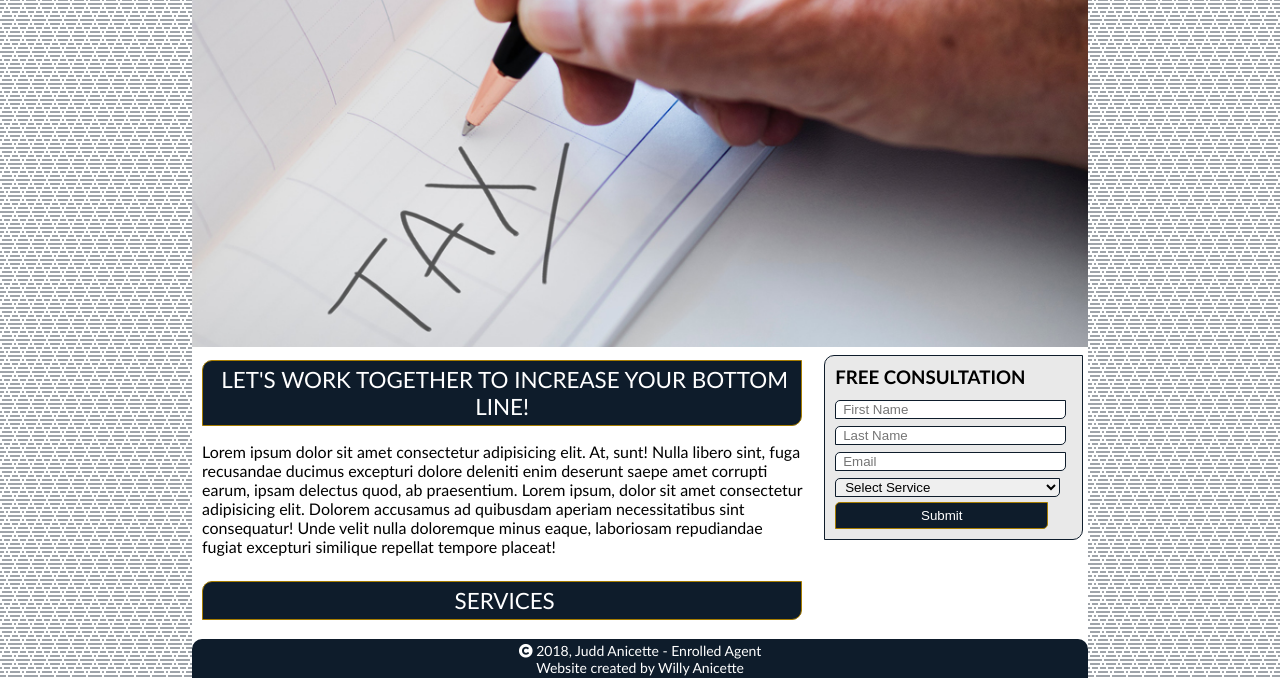
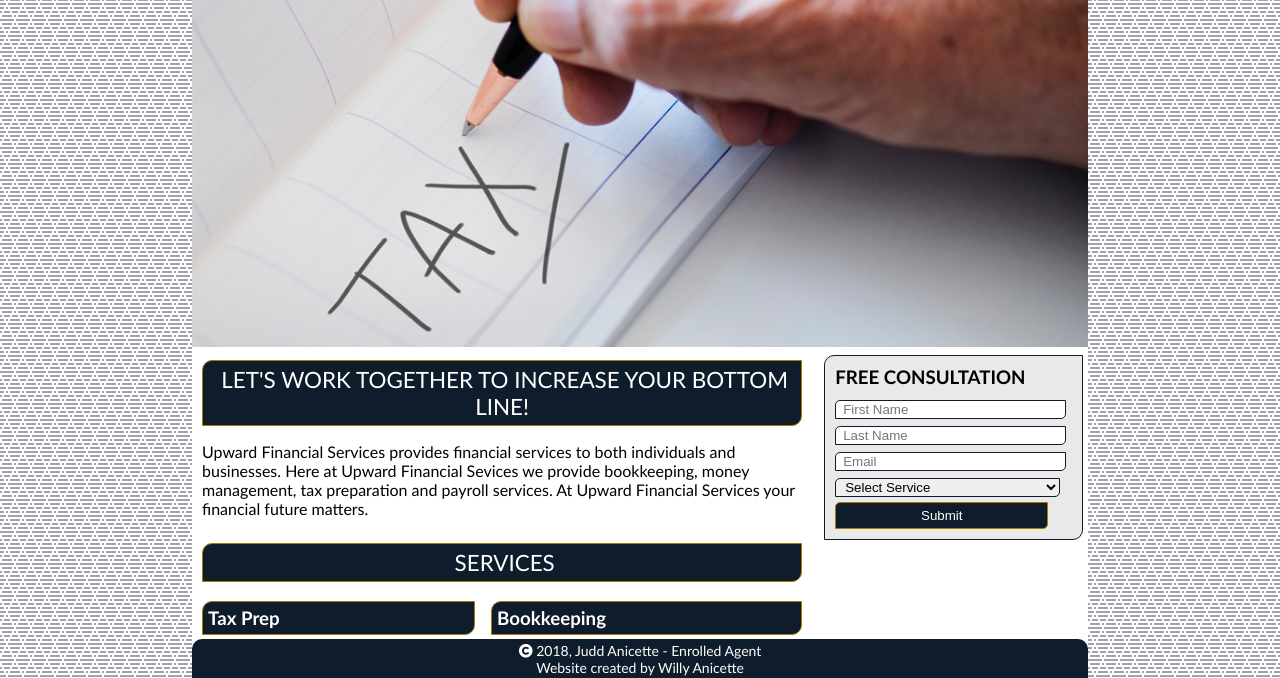
Before and after one commit to bax1111/Enrolled_Agent, a website: page dist/index.html in a window 1280 px wide. Shown: the part 121-799 px from the top of the page. Drawn offline with Linux system fonts and the light colour scheme.

Commit message:
Updated text on services

```diff
--- a/dist/index.html
+++ b/dist/index.html
@@ -52,11 +52,9 @@
         <section>
             <div class="services">
                 <h2>Let's Work Together To Increase your bottom line!</h2>
-                <p>Lorem ipsum dolor sit amet consectetur adipisicing elit. At, sunt! Nulla libero sint, fuga
-                    recusandae ducimus excepturi dolore deleniti enim deserunt saepe amet corrupti earum, ipsam
-                    delectus quod, ab praesentium. Lorem ipsum, dolor sit amet consectetur adipisicing elit. Dolorem
-                    accusamus ad quibusdam aperiam necessitatibus sint consequatur! Unde velit nulla doloremque minus
-                    eaque, laboriosam repudiandae fugiat excepturi similique repellat tempore placeat!</p>
+                <p>Upward Financial Services provides financial services to both individuals and businesses. Here at
+                    Upward Financial Sevices we provide bookkeeping, money management, tax preparation and payroll
+                    services. At Upward Financial Services your financial future matters.</p>
                 <h2>services</h2>
 
                 <div class="grid-container">
```
